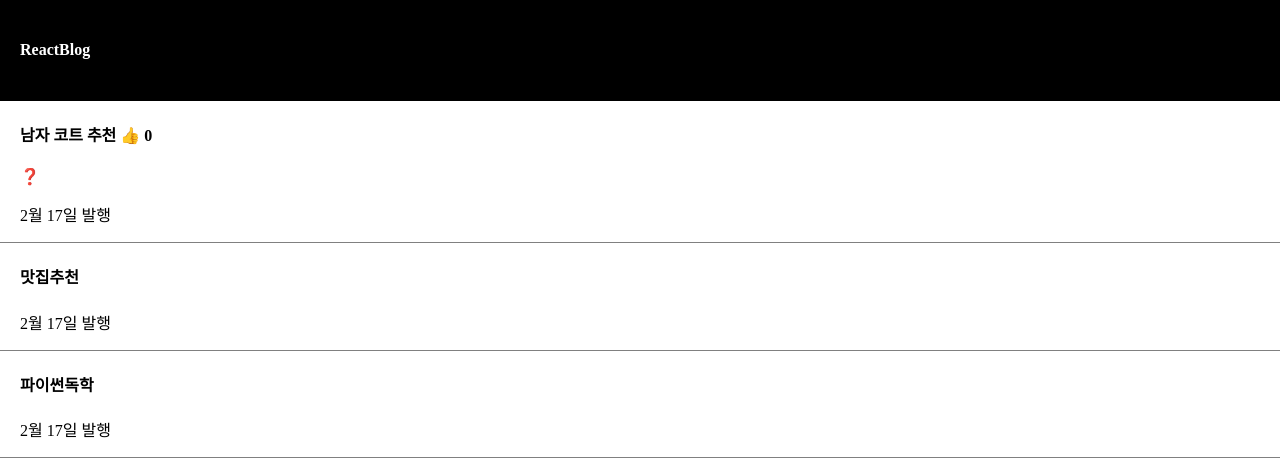
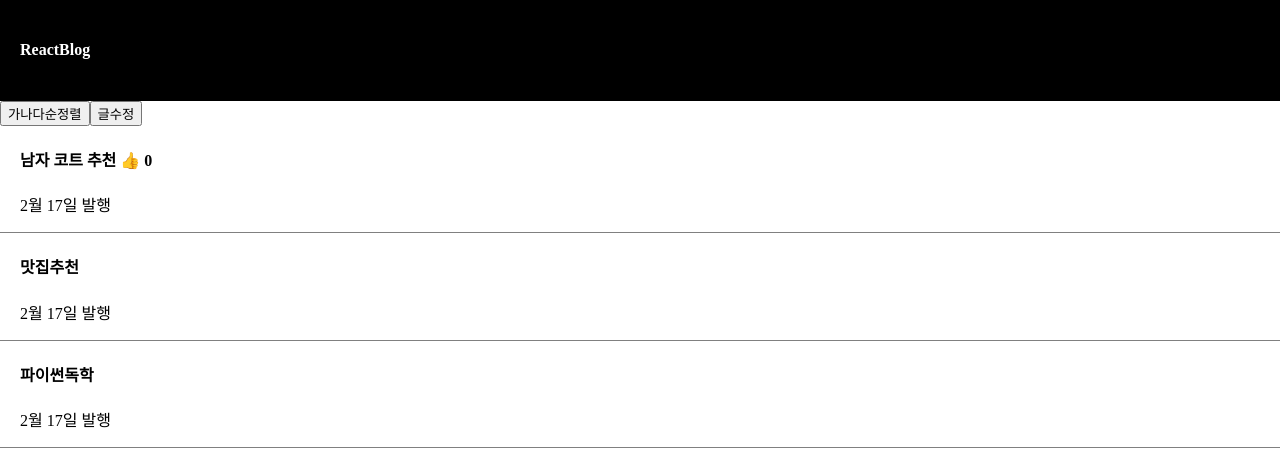
Before and after one commit to ddejrufit/react, a React (Vite) app in the folder blog/: page / in a window 1280 px wide. Shown: the top 476 px of the page. Built offline with nearby package versions, Linux system fonts and the light colour scheme.

Commit message:
array데이터 정렬버튼

```diff
--- a/blog/src/App.jsx
+++ b/blog/src/App.jsx
@@ -5,7 +5,7 @@ import './App.css'
 function App() {
 
   let post = '강남 우동 맛집';
-  let [글제목, b] = useState(['남자 코트 추천','맛집추천','파이썬독학'])
+  let [글제목, 글제목변경] = useState(['남자 코트 추천','맛집추천','파이썬독학'])
 
   let [추천수, 개추] = useState(0);
 
@@ -19,8 +19,21 @@ function App() {
     <div className='black-nav'>
     <h4>ReactBlog</h4>
     </div>
+
+      <button onClick={()=>{
+        let abc = [...글제목]
+        abc.sort()
+        글제목변경(abc)
+      }}>가나다순정렬</button>
+
+      <button onClick={()=>{
+
+        let copy = [...글제목];
+        copy[0] = '여자코트 추천';
+        글제목변경(copy);
+      }}>글수정</button>
     <div className='list'>
-    <h4>{글제목[0]} <span onClick={()=>{ 개추(추천수 + 1) }}>👍</span> {추천수} </h4><span onClick={()=>{ b(글제목 = ['여자 코트 추천','맛집추천','파이썬독학']) }}>❓</span>
+    <h4>{글제목[0]} <span onClick={()=>{ 개추(추천수 + 1) }}>👍</span> {추천수} </h4>
     <p>2월 17일 발행</p>
     </div>
     <div className='list'>
```
